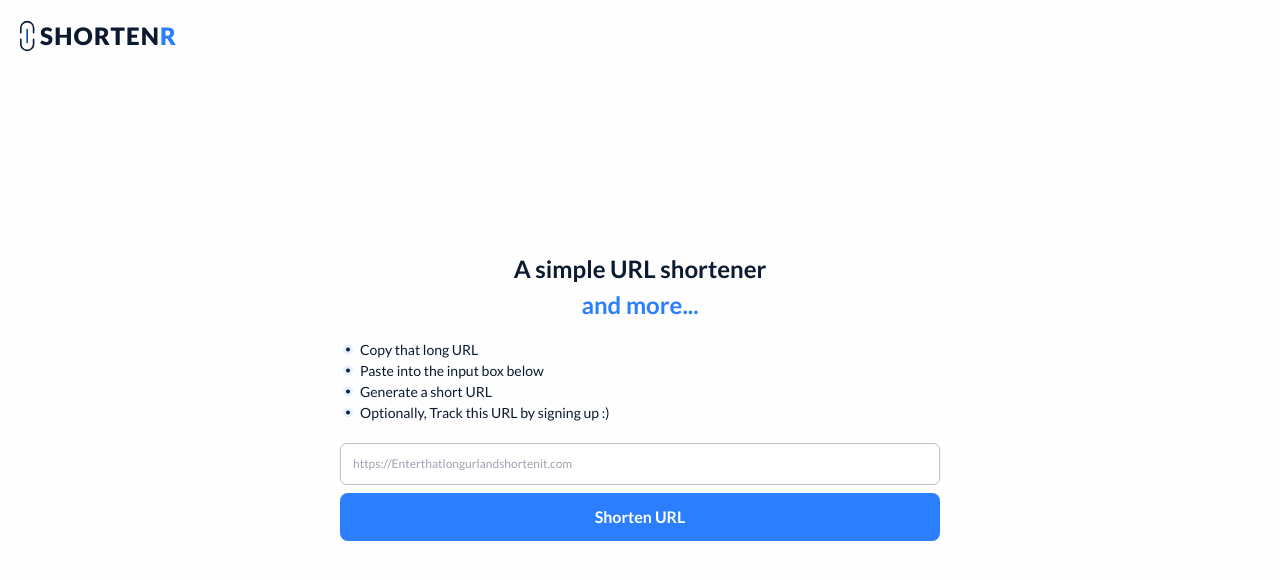
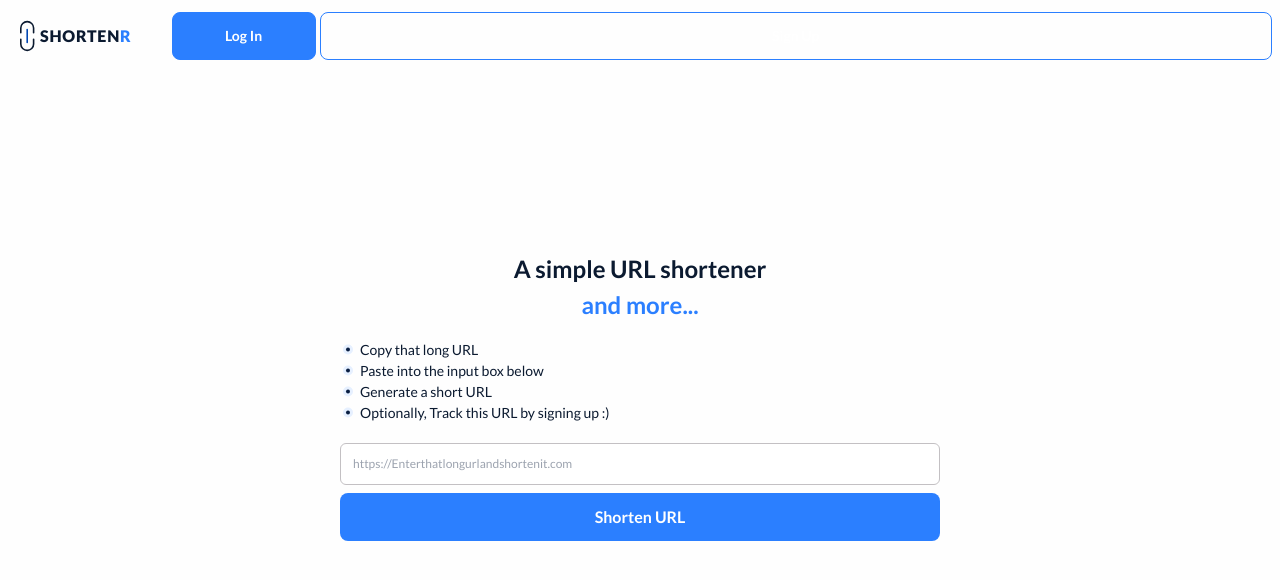
Before and after one commit to HayBeeCoder/shortenr, a Next.js app: page / in a window 1280 px wide. Shown: the top 580 px of the page. Built offline with nearby package versions, Linux system fonts and the light colour scheme.

Commit message:
[feature] adds signin and sign up buttons

```diff
--- a/components/Button/Button.tsx
+++ b/components/Button/Button.tsx
@@ -9,7 +9,7 @@ interface Props {
 
 const Button: React.FC<Props> = ({children,classname = '' , disabled = false , onClick} ) => {
     return (
-        <button className={'text-white py-3 bg-secondary-600 w-full block font-bold rounded-lg disabled:opacity-50 hover:opacity-80 ' + classname} disabled={disabled} onClick={onClick}>
+        <button className={`text-white py-3 bg-secondary-600 w-full block font-bold rounded-lg disabled:opacity-50 hover:opacity-80  ${classname}`} disabled={disabled} onClick={onClick}>
             {children}
         </button>
     )
--- a/components/Layout/Layout.tsx
+++ b/components/Layout/Layout.tsx
@@ -1,17 +1,27 @@
 import React from 'react'
+import Button from '../Button'
 import Logo from '../Logo'
 
 interface ILayout {
-    children: JSX.Element
+  children: JSX.Element
 }
 
-const Layout:React.FC<ILayout> = ({children}) => {
+const Layout: React.FC<ILayout> = ({ children }) => {
   return (
-    <div className='w-full'>
-        <header className= 'fixed top-0  w-full px-2 py-3'>
-            <Logo/>
-        </header>
-            {children}
+    <div className='w-ful'>
+      <header className='fixed top-0  w-full px-2 py-3  flex justify-between gap-10'>
+        <Logo />
+        <div className=' flex flex-auto   gap-1'>
+
+          <Button classname=' basis-36 py-2 px-2 text-sm border-[1px] border-solid border-[#2b7fff] bg-[#2b7fff] inline'>
+            Log In
+          </Button>
+          <Button classname='basis-36 flex-grow py-2 px-2 text-sm text-[#2b7fff] border-[1px] border-solid border-[#2b7fff] bg-transparent inline'>
+            Sign Up
+          </Button>
+        </div>
+      </header>
+      {children}
     </div>
   )
 }
--- a/components/Logo/Logo.tsx
+++ b/components/Logo/Logo.tsx
@@ -2,7 +2,7 @@ import React from 'react'
 
 const Logo = () => {
     return (
-        <div className='flex items-center'>
+        <div className='flex items-center '>
             <span>
 
                 <svg width="32" height="48" viewBox="0 0 40 48" fill="none" xmlns="http://www.w3.org/2000/svg">
@@ -11,7 +11,7 @@ const Logo = () => {
                     <path d="M16 28V34C16 38.4183 19.5817 42 24 42V42C28.4183 42 32 38.4183 32 34V28" stroke="#0B1A30" strokeWidth="2" strokeLinecap="round" strokeLinejoin="round" />
                 </svg>
             </span>
-            <p className='text-2xl font-black tracking-wider '>
+            <p className='text-base font-black tracking-wider '>
                 SHORTEN<span className='text-[#2B7FFF]'>R</span>
             </p>
 
```
